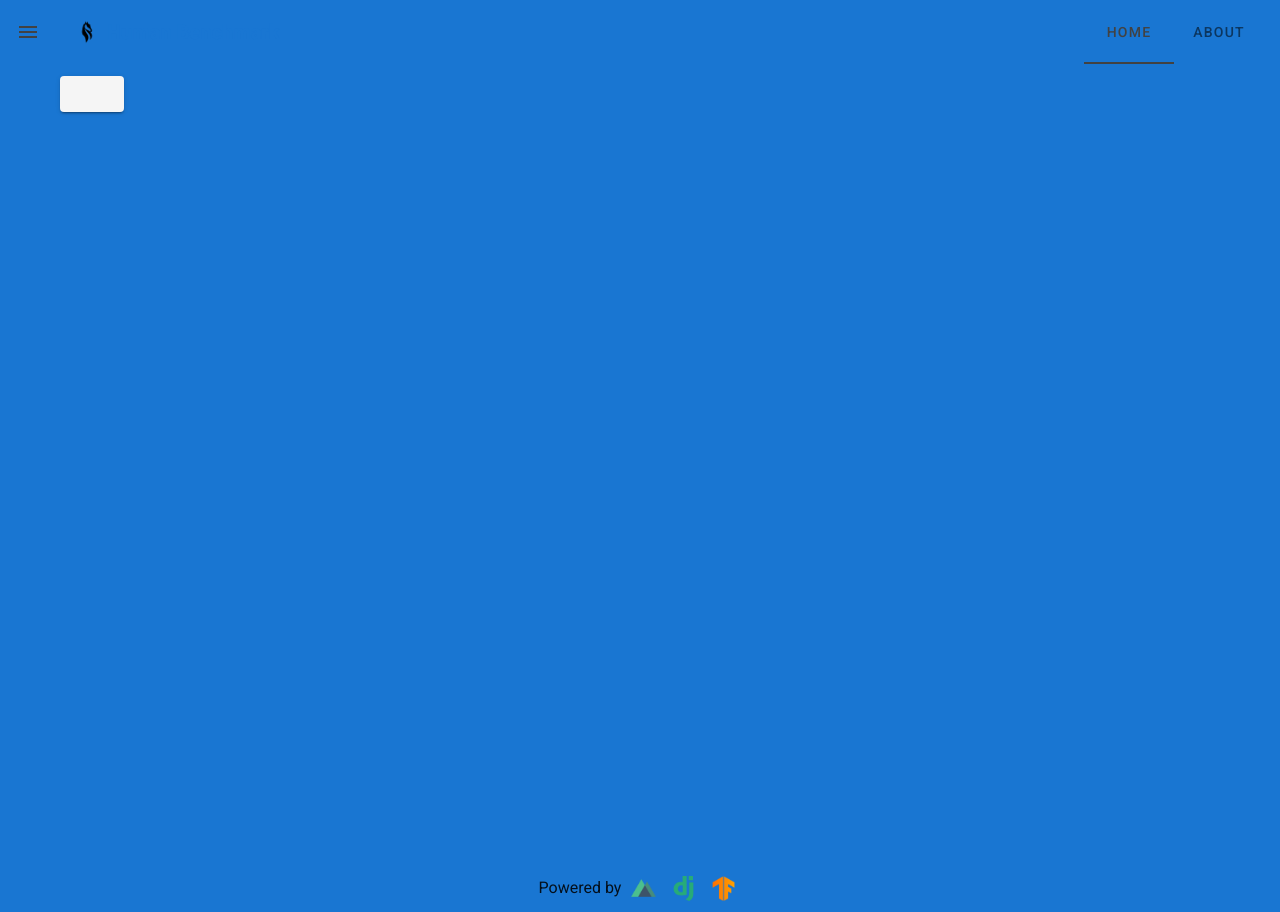
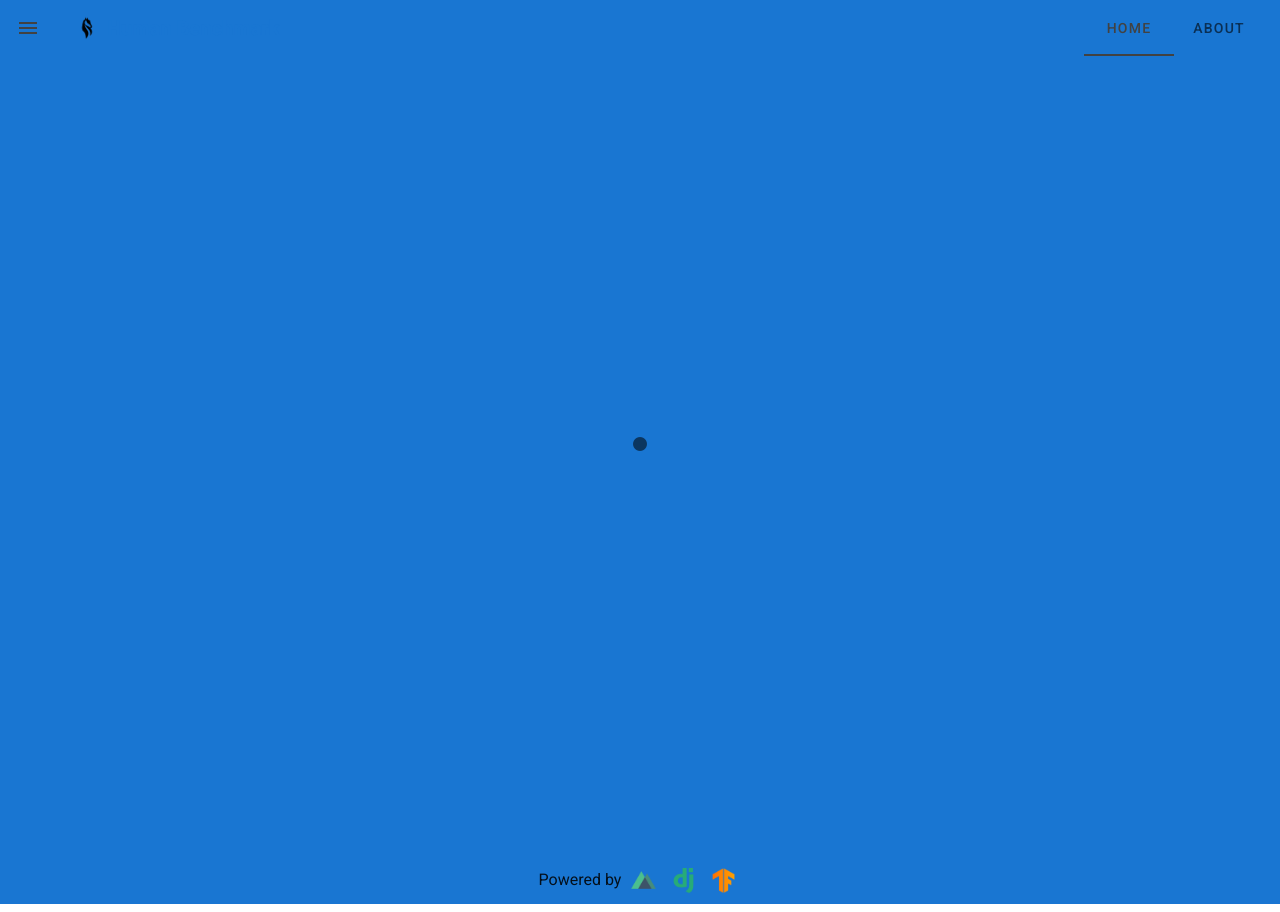
Before and after one commit to josugoar/archive, a Nuxt app in the folder human-benchmark/src/client/: page / in a window 1280 px wide. Built offline with nearby package versions, Linux system fonts and the light colour scheme.

Commit message:
Fixed elevate-on-scroll and contrast-ratio bugs

```diff
--- a/human-benchmark/src/client/assets/scss/main.scss
+++ b/human-benchmark/src/client/assets/scss/main.scss
@@ -5,4 +5,10 @@ body {
     color: inherit;
     text-decoration: none;
   }
+
+  .theme--light.v-tabs > .v-tabs-bar .v-tab:not(.v-tab--active),
+  .theme--light.v-tabs > .v-tabs-bar .v-tab:not(.v-tab--active) > .v-icon,
+  .theme--light.v-tabs > .v-tabs-bar .v-tab--disabled {
+    color: rgba(0, 0, 0, 0.6);
+  }
 }
--- a/human-benchmark/src/client/assets/scss/variables.scss
+++ b/human-benchmark/src/client/assets/scss/variables.scss
@@ -1 +1,3 @@
-$font-size-root: 20px;
+@import '~vuetify/src/styles/styles.sass';
+
+$root-font-size: 16px;
--- a/human-benchmark/src/client/components/app/TheHeader.vue
+++ b/human-benchmark/src/client/components/app/TheHeader.vue
@@ -1,5 +1,5 @@
 <template>
-  <v-app-bar color="primary" app elevate-on-scroll>
+  <v-app-bar color="primary" scroll-threshold="1" app short elevate-on-scroll>
     <v-app-bar-nav-icon
       aria-label="Drawer"
       color="secondary"
@@ -28,10 +28,10 @@
       :slot="$vuetify.breakpoint.xs ? 'extension' : 'default'"
     >
       <v-tabs
+        :height="$vuetify.breakpoint.xs ? 48 : 56"
         background-color="transparent"
         class="d-flex justify-center"
         color="secondary"
-        height="100%"
         optional
       >
         <v-tab
--- a/human-benchmark/src/client/pages/index.vue
+++ b/human-benchmark/src/client/pages/index.vue
@@ -1,7 +1,11 @@
 <template>
   <v-content>
     <v-container style="height: 100vh;">
-      <v-btn to="mode" exact nuxt />
+      <v-row align="center" justify="center" style="height: 100%;">
+        <v-btn aria-label="Mode" to="mode" exact icon nuxt>
+          <v-icon>mdi-record</v-icon>
+        </v-btn>
+      </v-row>
     </v-container>
   </v-content>
 </template>
--- a/human-benchmark/src/client/pages/mode.vue
+++ b/human-benchmark/src/client/pages/mode.vue
@@ -1,6 +1,12 @@
 <template>
   <v-content>
-    <v-container class="background" fluid>
+    <v-container
+      class="background"
+      :style="{
+        'background-size': $vuetify.breakpoint.lgAndUp ? 'contain' : 'cover'
+      }"
+      fluid
+    >
       <v-row align="center">
         <v-col
           :class="[
@@ -79,15 +85,22 @@
                       v-text="window.name"
                     />
                     <v-card-actions class="font-weight-bold justify-center">
-                      <v-btn
-                        v-for="n in 3"
-                        :key="n"
-                        aria-label="Mode"
-                        color="secondary"
-                        icon
-                      >
-                        <v-icon>mdi-record</v-icon>
-                      </v-btn>
+                      <v-chip-group color="primary">
+                        <v-chip
+                          v-for="n in 3"
+                          :key="n"
+                          :to="`#${n}`"
+                          class="ma-2"
+                          exact
+                          nuxt
+                          pill
+                        >
+                          <v-avatar left>
+                            <v-icon>mdi-record</v-icon>
+                          </v-avatar>
+                          Lorem
+                        </v-chip>
+                      </v-chip-group>
                     </v-card-actions>
                   </v-card>
                 </v-row>
@@ -97,7 +110,7 @@
         </v-col>
       </v-row>
     </v-container>
-    <v-sheet color="accent" height="1000" />
+    <v-sheet color="accent" height="1000" style="min-height: 100%;" />
     <v-fab-transition>
       <v-btn
         aria-label="Top"
@@ -168,6 +181,5 @@ button {
 }
 .background {
   background: url('/images/chess-background.svg') center;
-  background-size: cover;
 }
 </style>
```
Also changed, not shown: human-benchmark/src/client/static/images/chess-background.svg.
